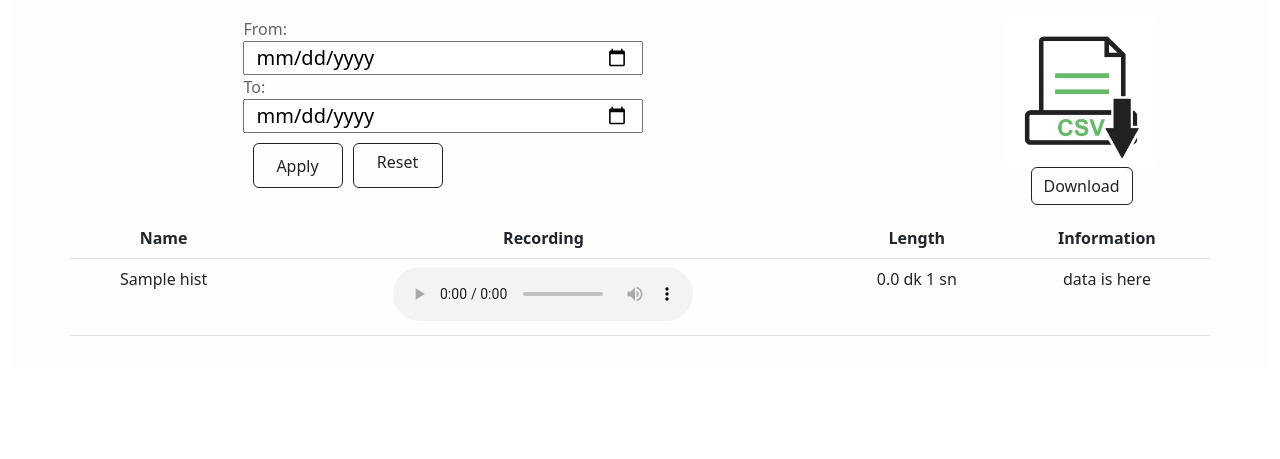
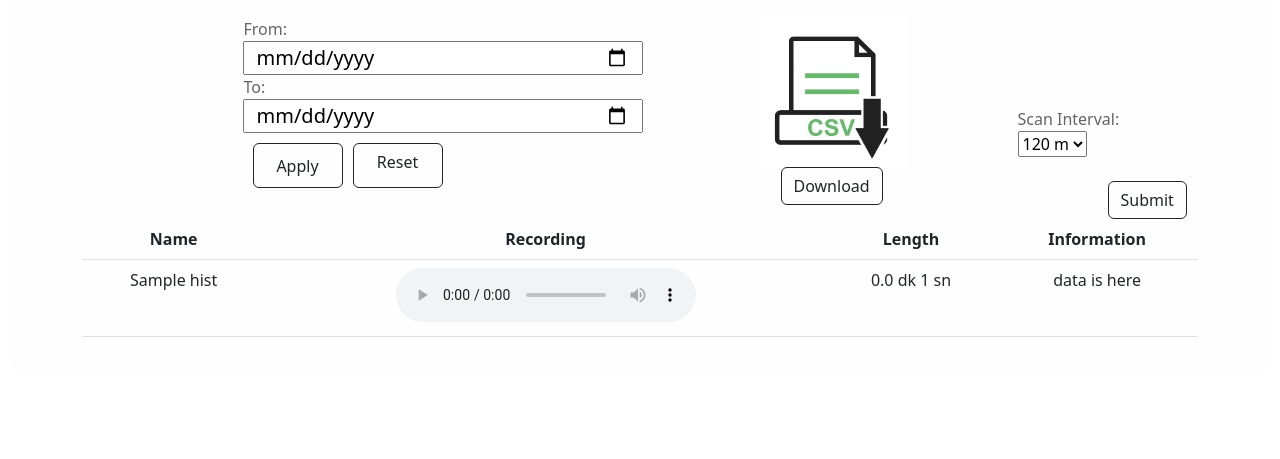
Before and after one commit to eminedrmsky/fm-scanner, a Flask app: template templates/recordings.html in a window 1280 px wide. Shown: the part 69-528 px from the top of the page. Run offline with Flask 2, Linux system fonts and the light colour scheme; the template is opened without the code that fills it: most values are stand-ins (such as "Sample title", 1, 10 or a date in 2020); some libraries are stand-ins or nearby versions.

Commit message:
interval

```diff
--- a/app.py
+++ b/app.py
@@ -253,6 +253,7 @@
     # flag kontrol yap, socketflagı renderın içine at
 
     global CurrentChannel
+    Frequency_Scan.Module_1_One_Frequency(0)
     items = status.query.all()
     mediums = medium.query.all()
     hists = records.query.all()
@@ -266,7 +267,7 @@
                     CurrentChannel = 0
 
                 Frequency_Scan.Module_1_One_Frequency(CurrentChannel)
-                Frequency_Scan.Module_0_One_Frequency(4)
+                # Frequency_Scan.Module_0_One_Frequency(4)
 
             elif task == 'prev':
                 if  CurrentChannel != 0:
@@ -318,32 +319,38 @@
     CSV.appendData(CSVdata)
     hists = records.query.all()
     if request.method == 'POST':
-        deleteCSVfile(CSVfilePath)
-        fileNow = getTime()
-        wb, ws, fileName =createCSVfile(CSVfilePath, fileNow , tunnelName)
-        CSV = manageExcel(wb, ws, fileName)
-        CSV.appendHeader()
+        for task in request.form:
+            if task == 'Apply':
+                deleteCSVfile(CSVfilePath)
+                fileNow = getTime()
+                wb, ws, fileName =createCSVfile(CSVfilePath, fileNow , tunnelName)
+                CSV = manageExcel(wb, ws, fileName)
+                CSV.appendHeader()
 
-        filteredCSVdata =[]
-        newHists =[]
-        fromDatestr = request.form["from_Date"]
-        fromDate = datetime.strptime( fromDatestr , '%Y-%m-%d')
-        toDatestr = request.form["to_Date"]
-        toDate = datetime.strptime( toDatestr + " " + "23:59:59", '%Y-%m-%d %H:%M:%S')
+                filteredCSVdata =[]
+                newHists =[]
+                fromDatestr = request.form["from_Date"]
+                fromDate = datetime.strptime( fromDatestr , '%Y-%m-%d')
+                toDatestr = request.form["to_Date"]
+                toDate = datetime.strptime( toDatestr + " " + "23:59:59", '%Y-%m-%d %H:%M:%S')
 
-        CSVdatafilter = data.query.all()
+                CSVdatafilter = data.query.all()
 
-        for info in CSVdatafilter:
-            date = datetime.strptime(info.date, '%Y-%m-%d %H:%M:%S.%f')
-            if date >= fromDate and date <= toDate:
-                filteredCSVdata.append(info)
+                for info in CSVdatafilter:
+                    date = datetime.strptime(info.date, '%Y-%m-%d %H:%M:%S.%f')
+                    if date >= fromDate and date <= toDate:
+                        filteredCSVdata.append(info)
 
-        CSV.appendData(filteredCSVdata)
-        for hist in hists:
-            date = datetime.strptime(hist.name, '%Y-%m-%d %H:%M:%S')
-            if date >= fromDate and date <= toDate:
-                newHists.append(hist)
-        return  render_template('recordings.html', hists = newHists,  CSVfileName =CSVfilePath + fileName + ".xlsx")
+                CSV.appendData(filteredCSVdata)
+                for hist in hists:
+                    date = datetime.strptime(hist.name, '%Y-%m-%d %H:%M:%S')
+                    if date >= fromDate and date <= toDate:
+                        newHists.append(hist)
+                return  render_template('recordings.html', hists = newHists,  CSVfileName =CSVfilePath + fileName + ".xlsx")
+
+            elif task == 'submit':
+                return render_template('recordings.html')
+
     return render_template('recordings.html', hists = hists, CSVfileName =CSVfilePath + fileName + ".xlsx")
 
 #############################################################API END POINTS##########################################################################################
--- a/templates/mainpage.html
+++ b/templates/mainpage.html
@@ -53,7 +53,7 @@
                 </form>
             </div>
         </div>
-    </div>
+
     <div class="d-flex flex-row w-75 mx-auto" style=" margin-bottom : 25px">
         <div class="col">
             <div class="d-flex flex-row border border-dark rounded p-0 m-2 justify-content-center">
--- a/templates/recordings.html
+++ b/templates/recordings.html
@@ -27,7 +27,9 @@
                                 href="{{ url_for('showRecords') }}">Reset</a>
                         </div>
                     </div>
-                <div class="col" style="margin-left: 350px;">
+
+
+                <div class="col" style="margin-left: 100px;">
                 <a href="/static/media/logo/csv.jpg" download="csv.jpg">
                   <div class="hoverable2" >
                         <span class="hoverable2__main" style="margin-right: 25px;"></span>
@@ -39,9 +41,26 @@
                 </div>
                 <input class="btn btn-outline-dark" type="submit" id="Download" name="Download"
                 value="Download"  style="margin-left: 50px; ">
-              </input>
+                </input>
+                  </a>
                 </div>
-            </a>
+
+               <div class="row" style="margin-top: 90px;  margin-left: 100px;">
+                    <form action="/records" method="post">
+                        <label for="cars">Scan Interval:</label>
+                        <select name="cars" id="cars">
+                          <option value="120">120 m</option>
+                          <option value="60">60 m</option>
+                          <option value="30">30 m</option>
+                          <option value="15">15 m</option>
+                        </select>
+                        <br><br>
+                        <input class="btn btn-outline-dark" type="submit" id="submit" name="submit" value="Submit" style="margin-left: 90px"> </input>
+                      </form>
+            </div>
+                </div>
+
+
             </div>
 
                 <table id = "recordings" class="table table-borderless table-responsive">
@@ -81,6 +100,7 @@
                     </tbody>
                 </table>
             </div>
+
         </div>
     </div>
 </section>
```
Also changed, not shown: abe/get_status.db, 2 other files.
